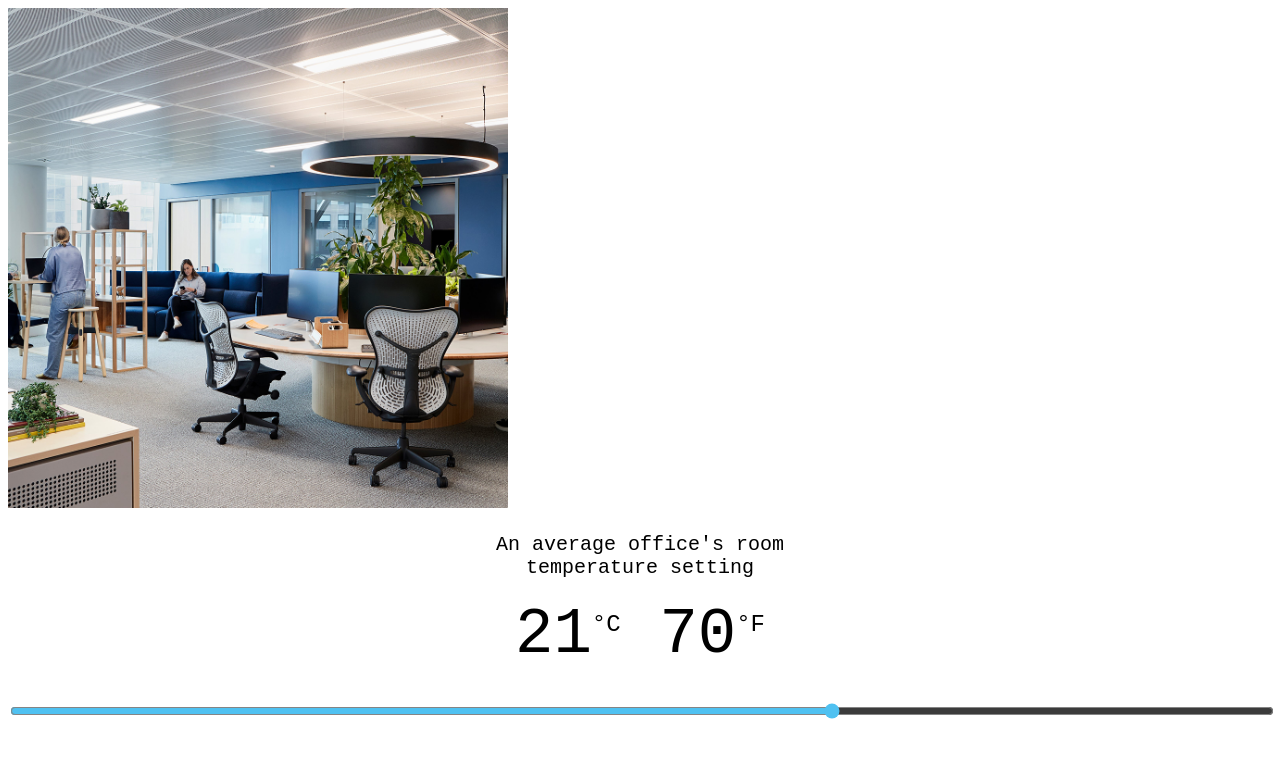
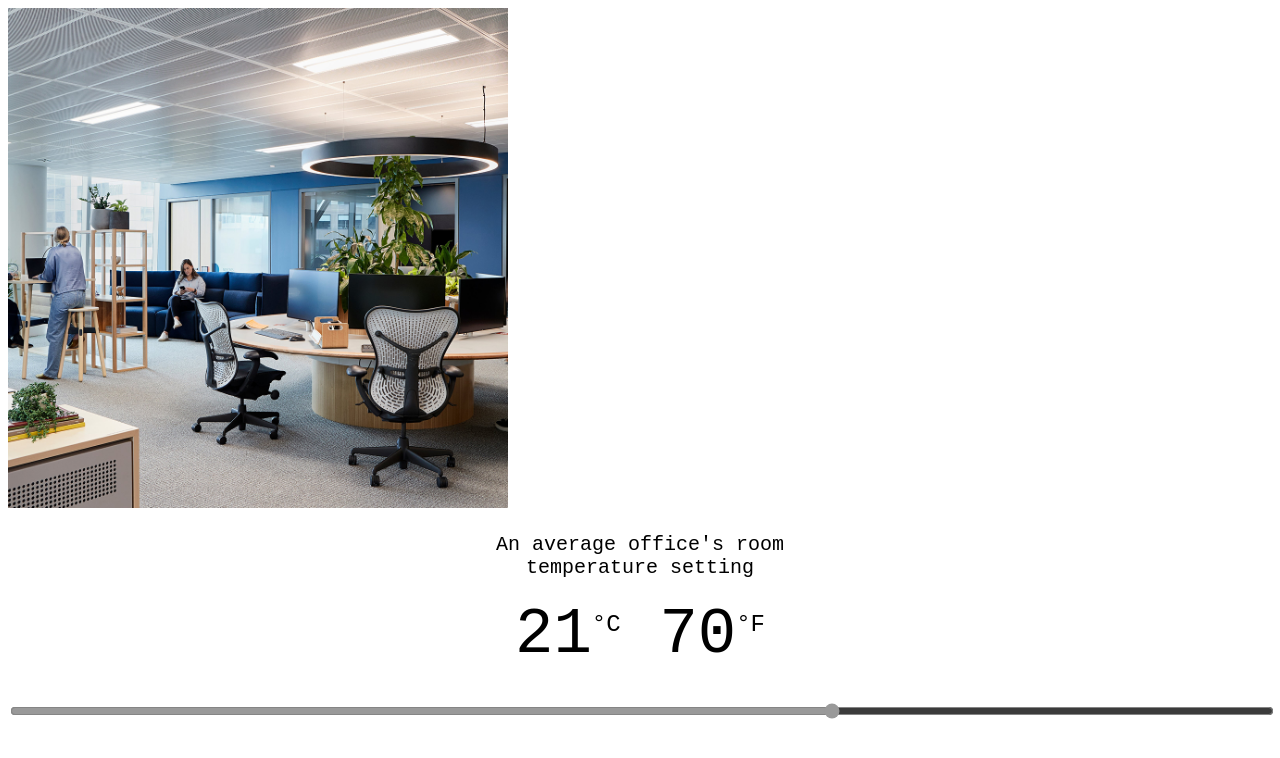
Before and after one commit to Chase-A/FC-Visualizer, a SvelteKit app: page / in a window 1280 px wide. Shown: the top 758 px of the page. Built offline with nearby package versions, Linux system fonts and the light colour scheme; a web font is replaced by a local one.

Commit message:
slider color change and copy edits

```diff
--- a/src/routes/App.svelte
+++ b/src/routes/App.svelte
@@ -5,13 +5,13 @@
 
 	let descriptions = [
 		"A cold day on the summit of Mt. Everest, Nepal",
-		"So cold that it's reccommended to stay inside",
+		"So cold that it's recommended to stay inside",
 		"Good conditions for skiing at your favorite mountain",
 		"A cold rainy day, best to stay inside",
 		"Cool and crisp, ideal weather for playing sports",
 		"An average office's room temperature setting",
 		"A warm day, perfect for enjoying the beach",
-		"A heat wave, it's reccomended to stay inside",
+		"A heat wave, it's recommended to stay inside",
 		"A hot day in Death Valley, California, USA"
 	]
 	let images = [
@@ -61,7 +61,7 @@
 		<p class="celcius">{Math.round((ftemp -32)* (5/9))}<span class="degrees">&deg;C</span></p>
 		<p>{ftemp}<span class="degrees">&deg;F</span></p>
 	</div>
-	<input type="range" min={minTemp} max={maxTemp} bind:value={ftemp} />
+	<input class="temp-slider" type="range" min={minTemp} max={maxTemp} bind:value={ftemp} />
 </div>
 </div>
 
@@ -69,9 +69,9 @@
 
 	@import url('https://fonts.googleapis.com/css2?family=Reddit+Mono:wght@200..900&display=swap');
 
-	input {
+	.temp-slider {
 		width: 100%;
-		accent-color: #4FC1F1;
+		accent-color: #999;
 	}
 	.app-container{
 		font-family: "Reddit Mono", monospace;
```
